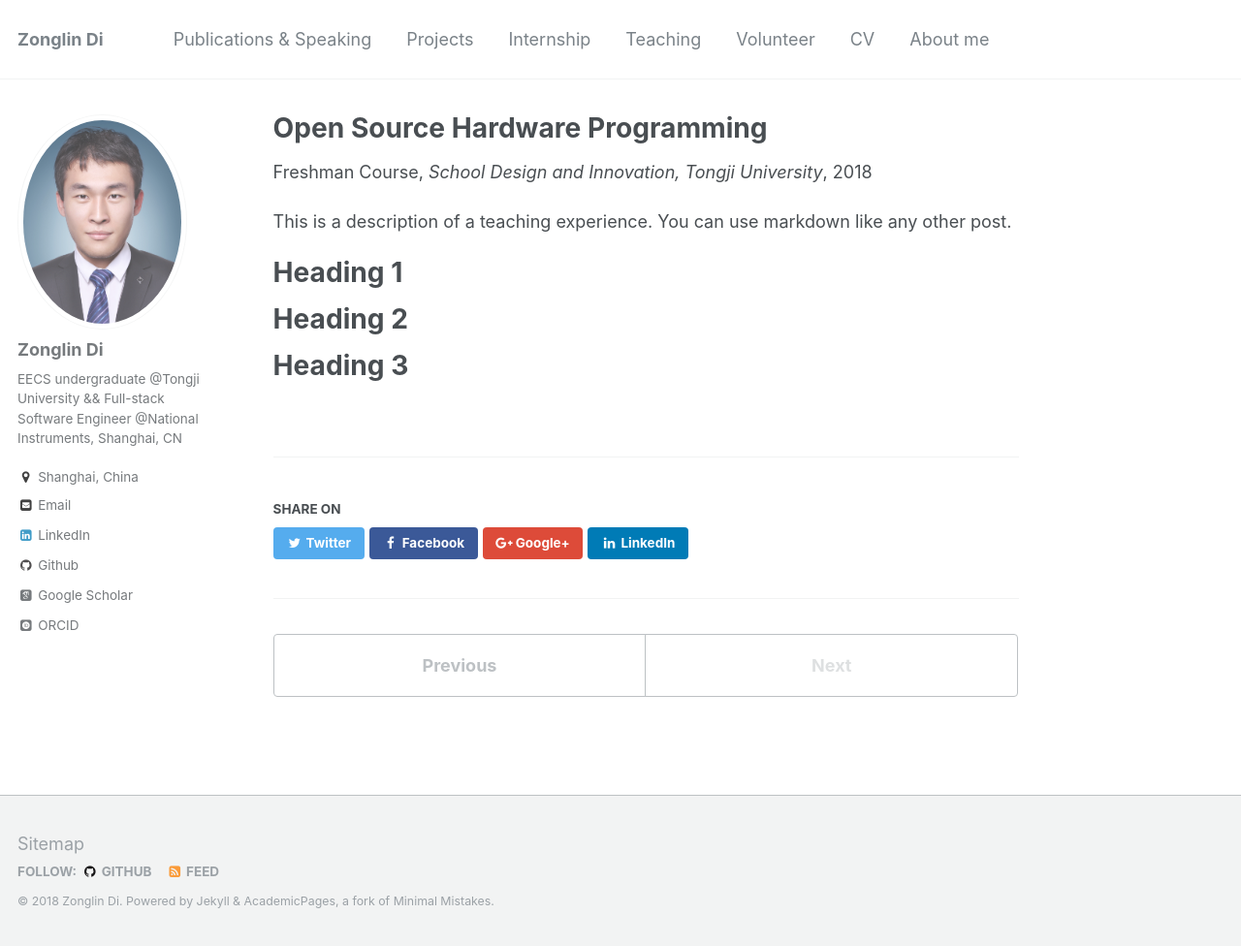
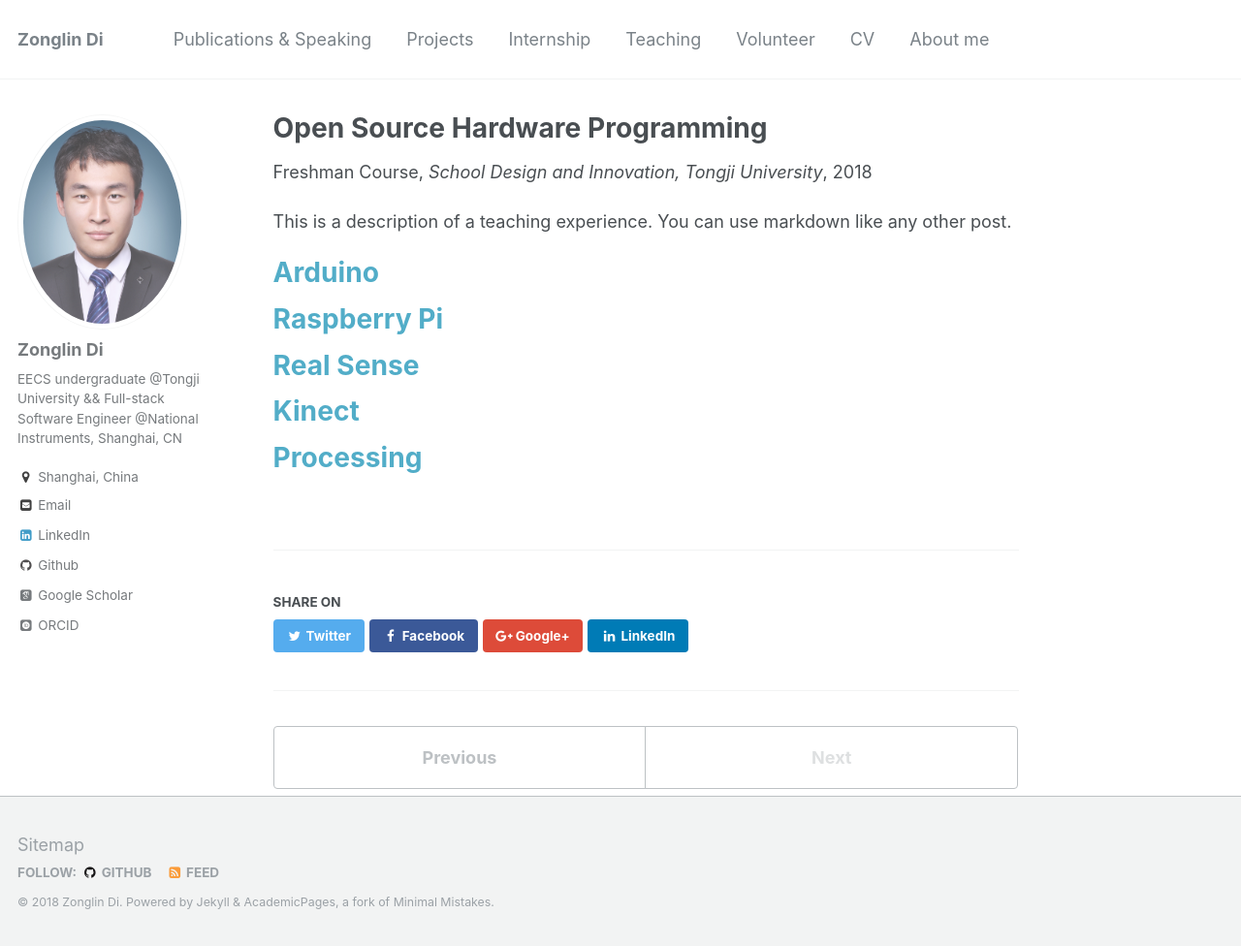
Before and after one commit to ElegantLin/elegantlin.github.io, a Jekyll site: the page built from _teaching/CDI.md, in a window 1280 px wide and 976 px high. Shown: the whole window at 97% size. Built offline with Jekyll 4.4.1, drawn with Linux system fonts in a browser that asks for light colours; some web fonts are replaced.

Commit message:
update CDI materials

```diff
--- a/_teaching/CDI.md
+++ b/_teaching/CDI.md
@@ -10,11 +10,17 @@
 
 This is a description of a teaching experience. You can use markdown like any other post.
 
-Heading 1
+[Arduino](https://www.arduino.cc/)
 ======
 
-Heading 2
+[Raspberry Pi](https://www.raspberrypi.org/)
 ======
 
-Heading 3
+[Real Sense](https://www.intel.com/content/www/us/en/architecture-and-technology/realsense-overview.html)
 ======
+
+[Kinect](https://en.wikipedia.org/wiki/Kinect)
+======
+
+[Processing](https://processing.org/)
+======
```
